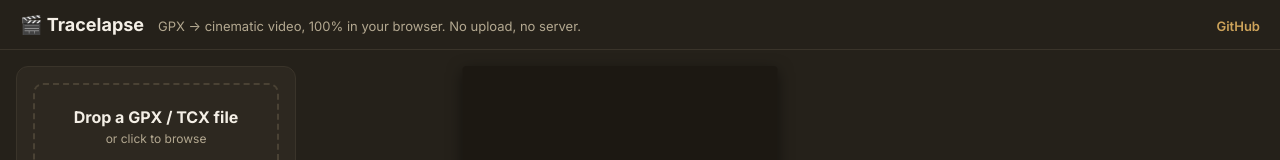
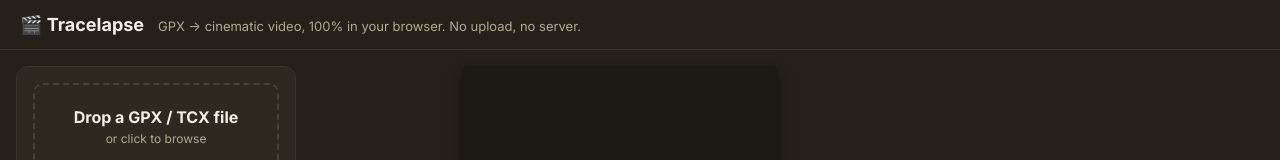
Before and after one commit to ThibaultBrun/tracelapse, a Vue app: page / in a window 1280 px wide. Shown: the top 160 px of the page. Built offline with nearby package versions, Linux system fonts and the light colour scheme.

Commit message:
Remove GitHub link / personal name from the site UI

```diff
--- a/src/App.vue
+++ b/src/App.vue
@@ -103,7 +103,6 @@ onMounted(consumeStravaRedirect)
     <header class="topbar">
       <h1>🎬 Tracelapse</h1>
       <p class="tag">GPX → cinematic video, 100% in your browser. No upload, no server.</p>
-      <a class="gh" href="https://github.com/ThibaultBrun/tracelapse" target="_blank" rel="noreferrer">GitHub</a>
     </header>
 
     <main class="layout">
```
